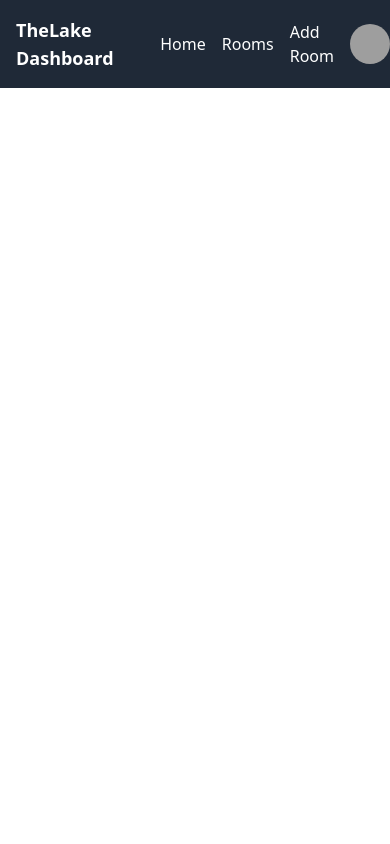
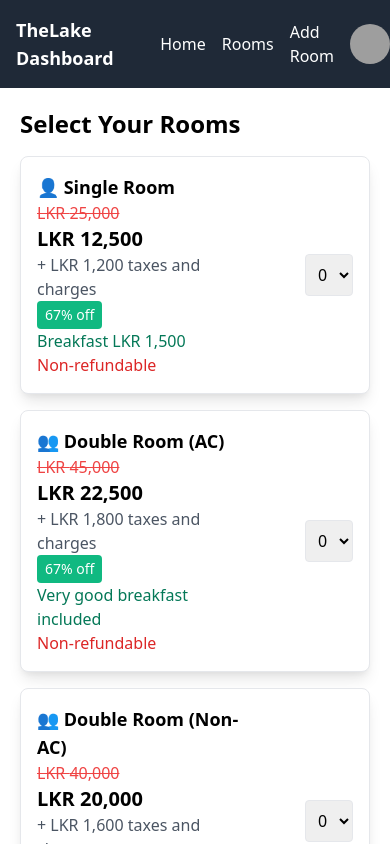
Before and after one commit to LSLakshan/hotel-management-system, a React (Vite) app in the folder frontend/: page /booking in a window 390 px wide. Shown: the top 844 px of the page. Built offline with nearby package versions, Linux system fonts and the light colour scheme; grey boxes are pictures that could not be loaded.

Commit message:
Make modification home page
Add two section Room booking, view room booking

```diff
--- a/frontend/src/App.jsx
+++ b/frontend/src/App.jsx
@@ -4,6 +4,8 @@ import Home from "./pages/Home";
 import RoomsList from "./pages/RoomsList";
 import AddRoom from "./pages/AddRoom";
 import Profile from "./pages/Profile";
+import RoomDetails from "./pages/RoomDetails";
+import BookingPage from "./pages/BookingPage";
 
 export default function App() {
   return (
@@ -14,6 +16,8 @@ export default function App() {
         <Route path="/rooms" element={<RoomsList />} />
         <Route path="/add-room" element={<AddRoom />} />
         <Route path="/profile" element={<Profile />} />
+        <Route path="/rooms/:id" element={<RoomDetails />} />
+        <Route path="/booking" element={<BookingPage />} />
       </Routes>
     </Router>
   );
--- /dev/null
+++ b/frontend/src/pages/BookingPage.jsx
@@ -0,0 +1,61 @@
+import { useState } from "react";
+import { useNavigate } from "react-router-dom";
+
+const roomsData = [
+  { id: 1, type: "Single Room", guests: "👤", oldPrice: 25000, newPrice: 12500, tax: 1200, meal: "Breakfast LKR 1,500", refundable: false },
+  { id: 2, type: "Double Room (AC)", guests: "👥", oldPrice: 45000, newPrice: 22500, tax: 1800, meal: "Very good breakfast included", refundable: false },
+  { id: 3, type: "Double Room (Non-AC)", guests: "👥", oldPrice: 40000, newPrice: 20000, tax: 1600, meal: "Breakfast LKR 1,500", refundable: false },
+  { id: 4, type: "Double Room (AC)", guests: "👥", oldPrice: 45000, newPrice: 22500, tax: 1800, meal: "Very good breakfast included", refundable: false },
+  { id: 5, type: "Double Room (AC)", guests: "👥", oldPrice: 45000, newPrice: 22500, tax: 1800, meal: "Very good breakfast included", refundable: false },
+  { id: 6, type: "Double Room (AC)", guests: "👥", oldPrice: 45000, newPrice: 22500, tax: 1800, meal: "Very good breakfast included", refundable: false },
+  { id: 7, type: "Triple Room", guests: "👥👤", oldPrice: 55000, newPrice: 27500, tax: 2200, meal: "Breakfast & Dinner included", refundable: false },
+  { id: 8, type: "Triple Room", guests: "👥👤", oldPrice: 55000, newPrice: 27500, tax: 2200, meal: "Breakfast & Dinner included", refundable: false },
+  { id: 9, type: "Triple Room", guests: "👥👤", oldPrice: 55000, newPrice: 27500, tax: 2200, meal: "Breakfast & Dinner included", refundable: false }
+];
+
+export default function BookingPage() {
+  const [selectedRooms, setSelectedRooms] = useState({});
+  const navigate = useNavigate();
+
+  const handleSelectChange = (id, value) => {
+    setSelectedRooms({ ...selectedRooms, [id]: value });
+  };
+
+  return (
+    <div className="container mx-auto p-5">
+      <h2 className="text-2xl font-bold mb-4">Select Your Rooms</h2>
+      <div className="grid grid-cols-1 gap-4">
+        {roomsData.map((room) => (
+          <div key={room.id} className="border p-4 rounded-lg shadow-lg bg-white flex justify-between items-center">
+            <div className="w-2/3">
+              <p className="text-lg font-bold">{room.guests} {room.type}</p>
+              <p className="text-red-500 line-through">LKR {room.oldPrice.toLocaleString()}</p>
+              <p className="text-xl font-semibold">LKR {room.newPrice.toLocaleString()}</p>
+              <p className="text-gray-600">+ LKR {room.tax.toLocaleString()} taxes and charges</p>
+              <p className="bg-green-500 text-white px-2 py-1 inline-block rounded text-sm">67% off</p>
+              <p className="text-green-700">{room.meal}</p>
+              <p className="text-red-600">{room.refundable ? "Refundable" : "Non-refundable"}</p>
+            </div>
+            <select
+              className="border p-2 rounded"
+              value={selectedRooms[room.id] || 0}
+              onChange={(e) => handleSelectChange(room.id, e.target.value)}
+            >
+              {[...Array(6)].map((_, i) => (
+                <option key={i} value={i}>
+                  {i}
+                </option>
+              ))}
+            </select>
+          </div>
+        ))}
+      </div>
+      <button
+        className="mt-5 px-6 py-2 bg-blue-500 text-white rounded-lg hover:bg-blue-600"
+        onClick={() => navigate("/payment")}
+      >
+        Continue to Payment
+      </button>
+    </div>
+  );
+}
--- a/frontend/src/pages/Home.jsx
+++ b/frontend/src/pages/Home.jsx
@@ -1,3 +1,36 @@
+import { useNavigate } from "react-router-dom";
+
 export default function Home() {
-  return <h2 className="text-center text-2xl mt-5">Welcome to the Hotel Dashboard</h2>;
+  const navigate = useNavigate();
+  return (
+    <div className="min-h-screen bg-gray-100 flex flex-col items-center justify-center p-6">
+      {/* Header */}
+      <h2 className="text-center text-3xl font-bold text-gray-800 mb-8">
+        Welcome to the Hotel Dashboard
+      </h2>
+
+      {/* Two Sections */}
+      <div className="grid grid-cols-1 md:grid-cols-2 gap-8 w-full max-w-4xl">
+
+        {/* Room Booking Section */}
+        <div className="bg-white shadow-lg rounded-lg p-6 text-center">
+          <h3 className="text-xl font-semibold text-gray-700 mb-4">Room Booking</h3>
+          <p className="text-gray-600 mb-6">Easily book your preferred rooms with just a few clicks.</p>
+          <button className="px-5 py-2 bg-blue-500 text-white rounded-lg hover:bg-blue-600 transition" onClick={() => navigate("/booking")}>
+            Book Now
+          </button>
+        </div>
+
+        {/* View All Bookings Section */}
+        <div className="bg-white shadow-lg rounded-lg p-6 text-center">
+          <h3 className="text-xl font-semibold text-gray-700 mb-4">View All Bookings</h3>
+          <p className="text-gray-600 mb-6">Check all existing reservations and manage them efficiently.</p>
+          <button className="px-5 py-2 bg-green-500 text-white rounded-lg hover:bg-green-600 transition"  >
+            View Bookings
+          </button>
+        </div>
+
+      </div>
+    </div>
+  );
 }
```
